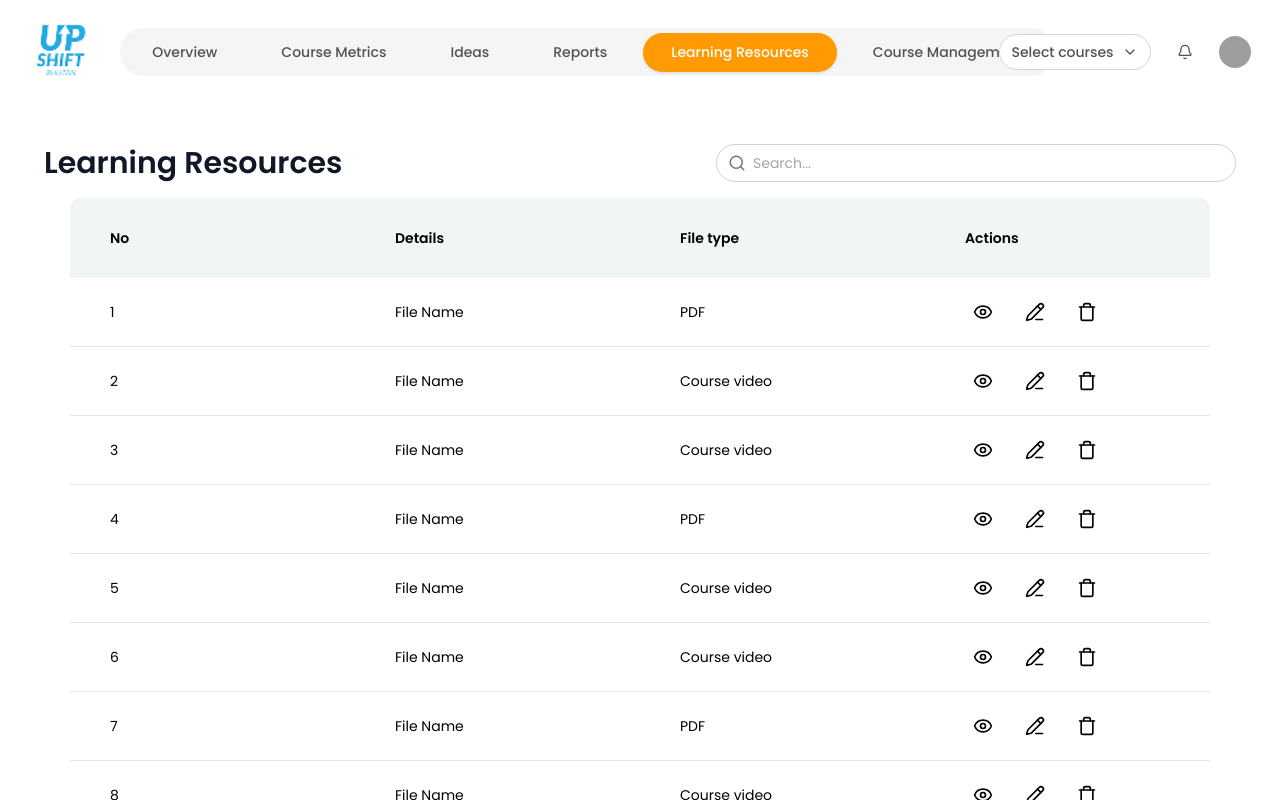
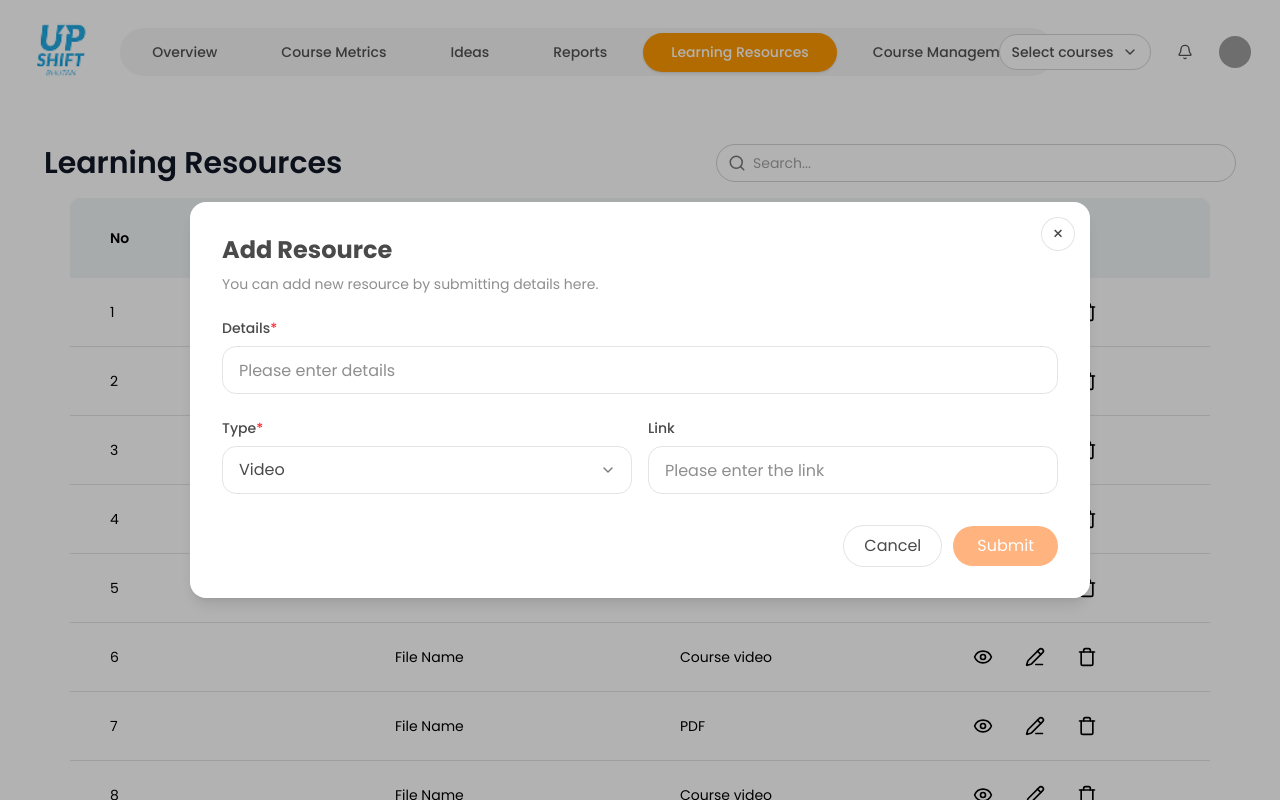
Before and after one commit to Digi9ReachInfoSystems/google-classroom, a Next.js app: page /superadmin/learningresource in a window 1280 px wide. Both pictures are taken after a click on the button 1035 px from the left and 312 px from the top of the page. Shown: the top 800 px of the page. Built offline with nearby package versions, Linux system fonts and the light colour scheme; grey boxes are pictures that could not be loaded.

Commit message:
modal popup

```diff
--- a/src/components/superadmin/superadminlearning/learningtable/learningtable.tsx
+++ b/src/components/superadmin/superadminlearning/learningtable/learningtable.tsx
@@ -4,6 +4,7 @@
 import React, { useMemo, useState } from "react";
 import { Eye, PencilLine, Trash, Search } from "lucide-react";
 import Pagination from "@/components/ui/pagination";
+import AddResourceModal from "../popup/addresourcesmodal";
 
 type Row = { id: number; name: string; type: "Course video" | "PDF" };
 
@@ -19,6 +20,7 @@ const seed: Row[] = Array.from({ length: 30 }, (_, i) => ({
 export default function LearningResourcesTable() {
   const [query, setQuery] = useState("");
   const [page, setPage] = useState(1);
+  const [isModalOpen, setIsModalOpen] = useState(false);
   const pageSize = 10;
 
   // Filter then paginate
@@ -40,6 +42,20 @@ export default function LearningResourcesTable() {
 
   const handlePageChange = (newPage: number) => {
     setPage(Math.min(Math.max(1, newPage), totalPages));
+  };
+
+  const handleEditClick = () => {
+    setIsModalOpen(true);
+  };
+
+  const handleModalClose = () => {
+    setIsModalOpen(false);
+  };
+
+  const handleResourceSubmit = (details: string, type: string, link: string) => {
+    console.log("Resource submitted:", { details, type, link });
+    // TODO: Implement actual resource submission logic
+    // This could involve API calls to save the resource
   };
 
   return (
@@ -97,6 +113,7 @@ export default function LearningResourcesTable() {
                       <Eye size={20} />
                     </button>
                     <button
+                      onClick={handleEditClick}
                       className="rounded-full p-2 transition-colors hover:bg-[var(--neutral-200)]"
                       aria-label="Edit"
                       title="Edit"
@@ -143,6 +160,13 @@ export default function LearningResourcesTable() {
           />
         </div>
       </div>
+
+      {/* Add Resource Modal */}
+      <AddResourceModal
+        open={isModalOpen}
+        onClose={handleModalClose}
+        onSubmit={handleResourceSubmit}
+      />
     </div>
   );
 }
--- /dev/null
+++ b/src/components/superadmin/superadminlearning/popup/addresourcesmodal.tsx
@@ -0,0 +1,159 @@
+"use client";
+import React, { useState } from "react";
+
+type ResourceType = "Video" | "Document" | "Link" | "Image" | "Other";
+
+export default function AddResourceModal({
+  open,
+  onClose,
+  onSubmit,
+}: {
+  open: boolean;
+  onClose: () => void;
+  onSubmit: (details: string, type: string, link: string) => void;
+}) {
+  const [details, setDetails] = useState("");
+  const [type, setType] = useState<ResourceType>("Video");
+  const [link, setLink] = useState("");
+
+  if (!open) return null;
+
+  const handleSubmit = () => {
+    if (details.trim()) {
+      onSubmit(details.trim(), type, link.trim());
+      setDetails("");
+      setType("Video");
+      setLink("");
+      onClose();
+    }
+  };
+
+  return (
+    <div
+      className="fixed inset-0 z-50"
+      role="dialog"
+      aria-modal="true"
+      aria-labelledby="add-resource-title"
+    >
+      <div className="absolute inset-0 bg-black/30" onClick={onClose} />
+
+      <div className="absolute inset-0 grid place-items-center p-4">
+        <div className="w-[min(900px,95vw)] rounded-2xl bg-white shadow-lg p-6 md:p-8 relative">
+          <button
+            onClick={onClose}
+            className="absolute right-4 top-4 h-8 w-8 grid place-items-center rounded-full ring-1 ring-[var(--neutral-200)] hover:bg-[var(--neutral-50)]"
+            aria-label="Close"
+          >
+            <span className="text-[var(--neutral-900)] text-lg leading-none">×</span>
+          </button>
+
+          <div className="mb-6">
+            <h2
+              id="add-resource-title"
+              className="text-2xl font-bold text-[var(--neutral-900)] mb-2"
+            >
+              Add Resource
+            </h2>
+            <p className="text-[var(--neutral-600)] text-sm">
+              You can add new resource by submitting details here.
+            </p>
+          </div>
+
+          <div className="space-y-6">
+            {/* Details Field - First Row */}
+            <div>
+              <label
+                htmlFor="details"
+                className="block text-sm font-medium text-[var(--neutral-900)] mb-2"
+              >
+                Details<span className="text-red-500">*</span>
+              </label>
+              <input
+                id="details"
+                type="text"
+                value={details}
+                onChange={(e) => setDetails(e.target.value)}
+                placeholder="Please enter details"
+                className="w-full h-12 px-4 rounded-xl border border-[var(--neutral-200)] bg-white text-[var(--neutral-900)] placeholder-[var(--neutral-600)] focus:outline-none focus:ring-2 focus:ring-[var(--primary)] focus:border-transparent"
+                required
+              />
+            </div>
+
+            {/* Type and Link Fields - Same Row */}
+            <div className="flex gap-4">
+              {/* Type Field */}
+              <div className="flex-1">
+                <label
+                  htmlFor="type"
+                  className="block text-sm font-medium text-[var(--neutral-900)] mb-2"
+                >
+                  Type<span className="text-red-500">*</span>
+                </label>
+                <div className="relative">
+                  <select
+                    id="type"
+                    value={type}
+                    onChange={(e) => setType(e.target.value as ResourceType)}
+                    className="w-full h-12 px-4 rounded-xl border border-[var(--neutral-200)] bg-white text-[var(--neutral-900)] focus:outline-none focus:ring-2 focus:ring-[var(--primary)] focus:border-transparent appearance-none pr-10"
+                    required
+                  >
+                    <option value="Video">Video</option>
+                    <option value="Document">Document</option>
+                    <option value="Link">Link</option>
+                    <option value="Image">Image</option>
+                    <option value="Other">Other</option>
+                  </select>
+                  <svg
+                    className="absolute right-4 top-1/2 transform -translate-y-1/2 h-4 w-4 text-[var(--neutral-700)] pointer-events-none"
+                    viewBox="0 0 24 24"
+                    fill="none"
+                    stroke="currentColor"
+                    strokeWidth="2"
+                    strokeLinecap="round"
+                    strokeLinejoin="round"
+                  >
+                    <path d="m6 9 6 6 6-6" />
+                  </svg>
+                </div>
+              </div>
+
+              {/* Link Field */}
+              <div className="flex-1">
+                <label
+                  htmlFor="link"
+                  className="block text-sm font-medium text-[var(--neutral-900)] mb-2"
+                >
+                  Link
+                </label>
+                <input
+                  id="link"
+                  type="url"
+                  value={link}
+                  onChange={(e) => setLink(e.target.value)}
+                  placeholder="Please enter the link"
+                  className="w-full h-12 px-4 rounded-xl border border-[var(--neutral-200)] bg-white text-[var(--neutral-900)] placeholder-[var(--neutral-600)] focus:outline-none focus:ring-2 focus:ring-[var(--primary)] focus:border-transparent"
+                />
+              </div>
+            </div>
+          </div>
+
+          <div className="mt-8 flex justify-end gap-3">
+            <button
+              onClick={onClose}
+              className="h-10 px-5 rounded-full ring-1 ring-[var(--neutral-200)] text-[var(--neutral-900)] bg-white hover:bg-[var(--neutral-50)] transition-colors"
+            >
+              Cancel
+            </button>
+            <button
+              onClick={handleSubmit}
+              disabled={!details.trim()}
+              className="h-10 px-6 rounded-full bg-orange-500 text-white hover:bg-orange-600 disabled:opacity-50 disabled:cursor-not-allowed transition-colors"
+            >
+              Submit
+            </button>
+          </div>
+        </div>
+      </div>
+    </div>
+  );
+}
```
